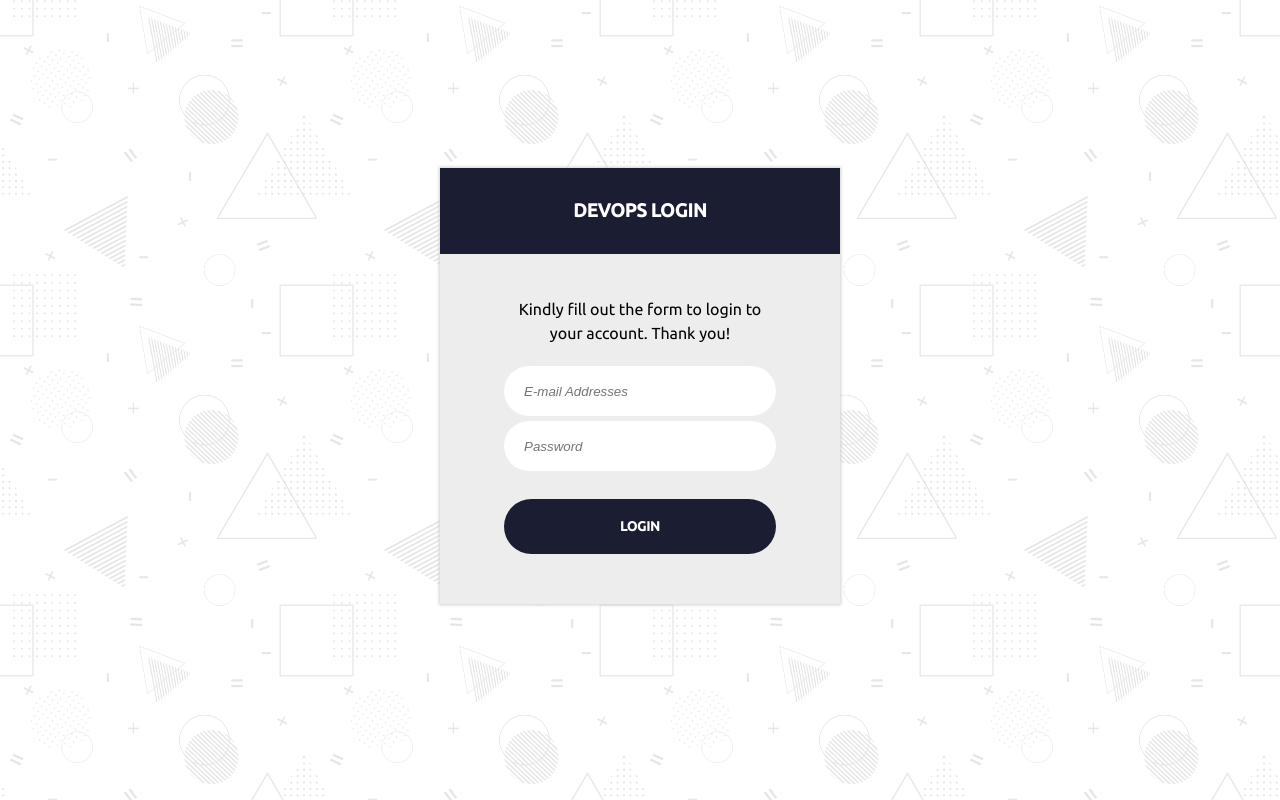
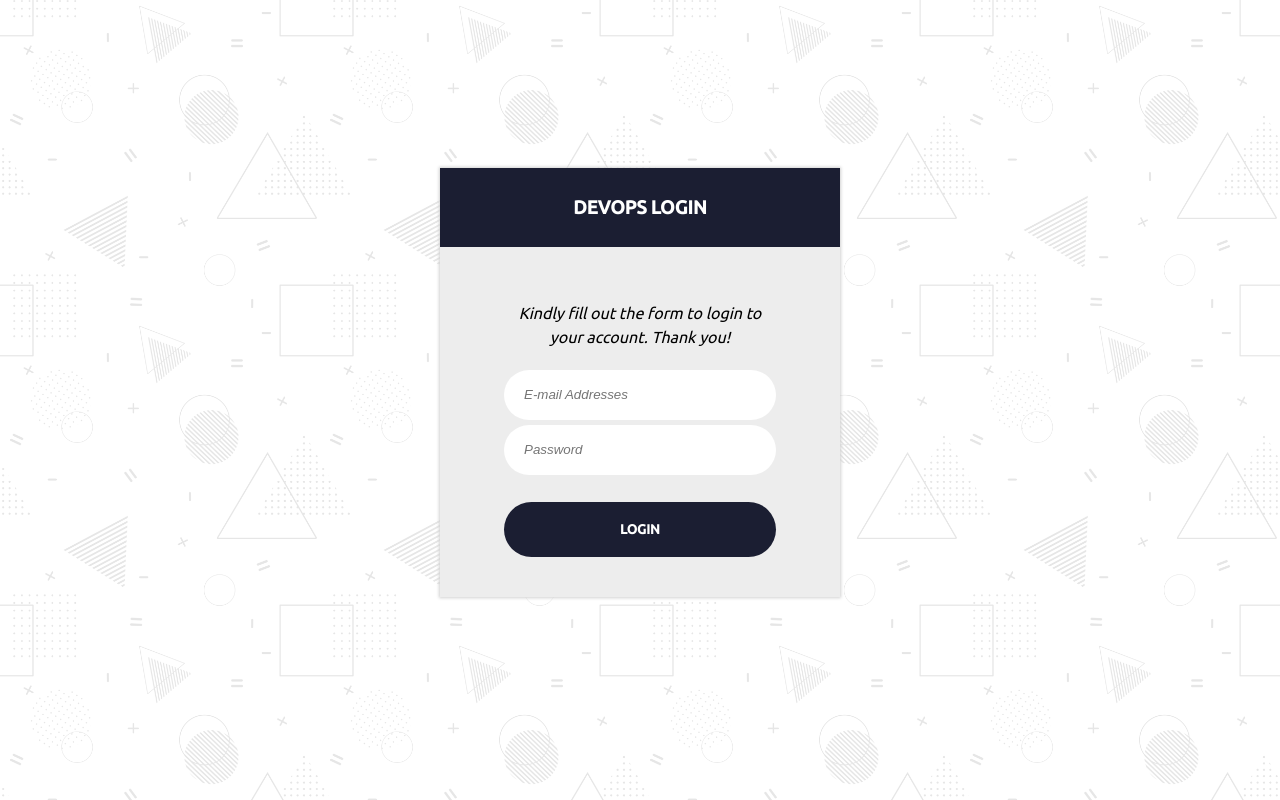
Before and after one commit to ekeboetuk/project-snippets, a plain HTML site: page login-page/home.html in a window 1280 px wide. Drawn offline with Linux system fonts and the light colour scheme.

Commit message:
More CSS modification

```diff
--- a/login-page/styles.css
+++ b/login-page/styles.css
@@ -30,7 +30,7 @@ body {
   height: 350px;
   padding: 0 30px;
   display: grid;
-  grid-template: 80px 50px 50px 100px / 80%;
+  grid-template: 100px 50px 50px 100px / 80%;
   gap: 5px 10px;
   justify-content: center;
   align-content: center;
@@ -72,6 +72,8 @@ h1, h2, h3, h4, h5, h6 {
   text-transform: uppercase;
 }
 
-h1, h2, h3, h4, h5, h6, p {
+.login--form > p {
  line-height: 1.5;
+ font-style: italic;
+ align-self: flex-end;
 }
```
